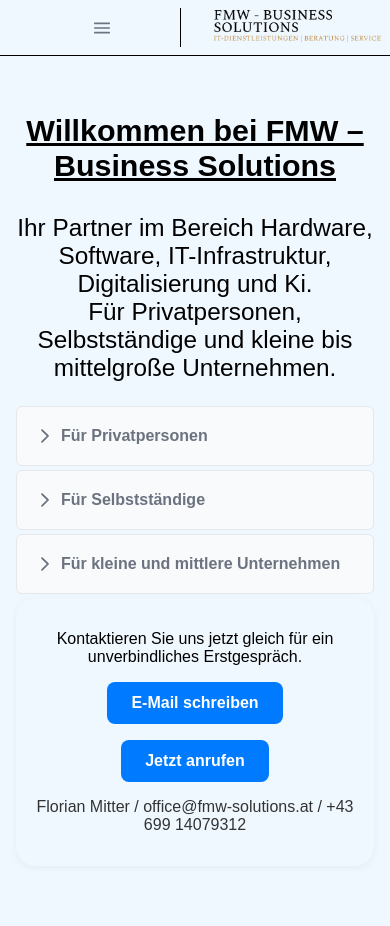
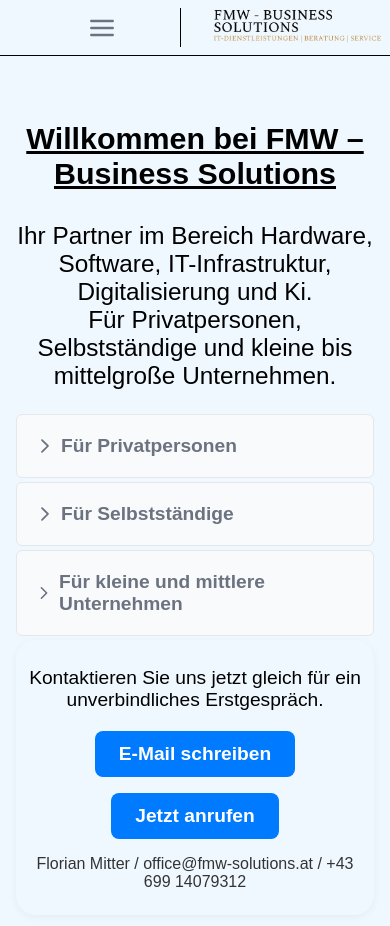
Before and after one commit to FMWBusinessSolutions/FMW-Homepage, a Vue app in the folder frontend/: page / in a window 390 px wide. Shown: the top 926 px of the page. Before the commit the page ends 890 px from the top, so only its background shows below. Built offline with nearby package versions, Linux system fonts and the light colour scheme; a web font is replaced by a local one.

Commit message:
responsive test

```diff
--- a/frontend/src/components/CallToAction.vue
+++ b/frontend/src/components/CTA.vue
@@ -1,6 +1,6 @@
 <template>
   <div class="cta-container">
-    <section class="cta-section">
+    <section class="cta-header">
       <p>
         Kontaktieren Sie uns jetzt gleich für ein unverbindliches Erstgespräch.
       </p>
@@ -10,7 +10,7 @@
         >
         <a href="tel:+4369914079312" class="btn">Jetzt anrufen</a>
       </div>
-      <div class="cta-contact-details">
+      <div class="cta-details">
         <p>Florian Mitter / office@fmw-solutions.at / +43 699 14079312</p>
       </div>
     </section>
@@ -19,14 +19,14 @@
 
 <style scoped>
 .cta-container {
-  margin-top: 0.1rem;
   display: flex;
   justify-content: center;
 }
 
-.cta-section {
+.cta-header {
   text-align: center;
-  padding: 1rem;
+  font-size: 1.2em;
+  padding: 0.5rem;
   border-radius: 20px;
   background-color: #f0f8ff;
   box-shadow: 0 2px 8px rgba(0, 0, 0, 0.05);
@@ -55,7 +55,7 @@
   background-color: #0056b3;
 }
 
-.cta-contact-details p {
+.cta-details p {
   font-size: 1rem;
   color: #333;
 }
--- a/frontend/src/components/MenuBar.vue
+++ b/frontend/src/components/MenuBar.vue
@@ -62,7 +62,6 @@
   align-items: center;
   justify-content: space-between;
   padding: 0.5rem;
-  box-sizing: border-box;
 }
 
 .menubar-wrapper {
@@ -91,7 +90,7 @@
   margin-left: 1em;
   padding: 0;
   box-shadow: none;
-  width: 90%;
+  width: 60%;
 }
 
 /* Menubar internal styling overrides */
@@ -102,7 +101,7 @@
 }
 
 ::v-deep(.p-menuitem-link) {
-  font-size: clamp(1rem, 1.5vw, 1.3rem);
+  font-size: clamp(1em, 1.5vw, 1.3em);
   color: black;
   padding: 0.5rem;
   display: flex;
@@ -118,4 +117,9 @@
   background-color: rgba(0, 0, 0, 0.05);
   border-radius: 1rem;
 }
+
+::v-deep(.p-menubar-button svg) {
+  width: 1.5em;
+  height: 1.5em;
+}
 </style>
--- a/frontend/src/style.css
+++ /dev/null
@@ -1,83 +0,0 @@
-@tailwind base;
-@tailwind components;
-@tailwind utilities;
-
-:root {
-  font-family: system-ui, Avenir, Helvetica, Arial, sans-serif;
-  line-height: 1.5;
-  font-weight: 400;
-
-  color-scheme: light dark;
-  color: rgba(255, 255, 255, 0.87);
-  background-color: #242424;
-
-  font-synthesis: none;
-  text-rendering: optimizeLegibility;
-  -webkit-font-smoothing: antialiased;
-  -moz-osx-font-smoothing: grayscale;
-}
-
-a {
-  font-weight: 500;
-  color: #646cff;
-  text-decoration: inherit;
-}
-a:hover {
-  color: #535bf2;
-}
-
-body {
-  margin: 0;
-  display: flex;
-  place-items: center;
-  min-width: 320px;
-  min-height: 100vh;
-}
-
-h1 {
-  font-size: 3.2em;
-  line-height: 1.1;
-}
-
-button {
-  border-radius: 8px;
-  border: 1px solid transparent;
-  padding: 0.6em 1.2em;
-  font-size: 1em;
-  font-weight: 500;
-  font-family: inherit;
-  background-color: #1a1a1a;
-  cursor: pointer;
-  transition: border-color 0.25s;
-}
-button:hover {
-  border-color: #646cff;
-}
-button:focus,
-button:focus-visible {
-  outline: 4px auto -webkit-focus-ring-color;
-}
-
-.card {
-  padding: 2em;
-}
-
-#app {
-  max-width: 1280px;
-  margin: 0 auto;
-  padding: 2rem;
-  text-align: center;
-}
-
-@media (prefers-color-scheme: light) {
-  :root {
-    color: #213547;
-    background-color: #ffffff;
-  }
-  a:hover {
-    color: #747bff;
-  }
-  button {
-    background-color: #f9f9f9;
-  }
-}
--- a/frontend/src/views/HomeView.vue
+++ b/frontend/src/views/HomeView.vue
@@ -17,7 +17,7 @@
     <Accordion>
       <AccordionTab>
         <template #header>
-          <span>Für Privatpersonen</span>
+          <span class="accordion-header">Für Privatpersonen</span>
         </template>
         <div class="target-group" id="private">
           <p>
@@ -56,7 +56,7 @@
 
       <AccordionTab>
         <template #header>
-          <span>Für Selbstständige</span>
+          <span class="accordion-header">Für Selbstständige</span>
         </template>
         <div class="target-group" id="epu">
           <p>
@@ -93,7 +93,9 @@
 
       <AccordionTab>
         <template #header>
-          <span>Für kleine und mittlere Unternehmen</span>
+          <span class="accordion-header"
+            >Für kleine und mittlere Unternehmen</span
+          >
         </template>
         <div class="target-group" id="kmu">
           <p>Sie nutzen Microsoft Office365 in Ihrem Unternehmen?</p>
@@ -111,9 +113,9 @@
           </p>
           <br />
           <p>
-            <strong
-              >Dann holen Sie mehr aus dem heraus, wofür Sie ohnehin schon
-              bezahlen:</strong
+            <strong>
+              Dann holen Sie mehr aus dem heraus, wofür Sie ohnehin schon
+              bezahlen: </strong
             ><br />
             Microsoft Teams, SharePoint, Power Automate, Power BI, Power Apps &
             Co.
@@ -136,20 +138,19 @@
             Individuelle Lösungen mit der Microsoft Power Platform – ohne
             zusätzliche Software
           </p>
-
           <br />
         </div>
       </AccordionTab>
     </Accordion>
 
-    <CallToAction />
+    <CTA />
   </div>
 </template>
 
 <script setup>
 import Accordion from "primevue/accordion";
 import AccordionTab from "primevue/accordiontab";
-import CallToAction from "@/components/CallToAction.vue";
+import CTA from "@/components/CTA.vue";
 </script>
 
 <style scoped>
@@ -198,36 +199,9 @@
   margin-right: 0.1rem;
 }
 
-.p-accordion .p-accordion-header .p-accordion-header-link {
-  font-size: 1.3rem;
+/* Accordion Header Styling */
+.p-accordion-header .accordion-header {
+  font-size: 1.2rem;
   font-weight: bold;
-  word-break: break-word;
-}
-
-@media (max-width: 768px) {
-  .app-container {
-    padding: 1.5rem 1rem;
-  }
-
-  .intro h1 {
-    font-size: 1.6rem;
-  }
-
-  .intro h2 {
-    font-size: 1.3rem;
-  }
-
-  .intro h3 {
-    font-size: 1.1rem;
-  }
-
-  .target-group {
-    padding: 1rem;
-    margin-bottom: 1.5rem;
-  }
-
-  .target-group p {
-    font-size: 1rem;
-  }
 }
 </style>
--- a/frontend/src/views/OfferView.vue
+++ b/frontend/src/views/OfferView.vue
@@ -1,14 +1,13 @@
 <template>
   <div class="app-container">
     <div class="content">
-      <!-- Obere Preis-Card -->
-      <div class="card-preise text-compact">
+      <div class="card-offer text-compact">
         <h3 class="text-center">
           <p>
             <u>Wir legen Wert auf Transparenz und faire Preise. </u>
           </p>
         </h3>
-        <div class="leistungen-text">
+        <div class="offer-text">
           <p>Unser Stundensatz beträgt 68 € inkl. MwSt</p>
           <p>
             Die Erstberatung per Telefon oder E-Mail sowie die Angebotslegung
@@ -27,10 +26,8 @@
         </div>
       </div>
 
-      <!-- Trennlinie -->
-      <div class="trennlinie"></div>
+      <div class="separator"></div>
 
-      <!-- Angebotsübersicht -->
       <div class="column-grid">
         <div
           v-for="(paket, index) in pakete"
@@ -38,35 +35,31 @@
           class="category-column"
         >
           <h3 class="category-title">{{ paket.titel }}</h3>
-          <div class="card angebot-card">
+          <div class="card offer-card">
             <p>{{ paket.beschreibung }}</p>
           </div>
         </div>
       </div>
     </div>
   </div>
-  <CallToAction />
+  <CTA />
 </template>
 
 <script setup lang="ts">
-import CallToAction from "@/components/CallToAction.vue";
+import CTA from "@/components/CTA.vue";
 
 const pakete = [
   {
     titel: "Warum ist mein PC so langsam?",
     beschreibung:
-      "Wir prüfen Ihr Gerät auf unnötige Programme und Systembremsen. Gemeinsam schaffen wir wieder spürbar mehr Tempo – ohne Datenverlust.",
+      "Wir prüfen Ihr Gerät auf unnötige Programme und Systembremsen. Gemeinsam schaffen wir wieder spürbar mehr Tempo.",
   },
   {
     titel: "Wie kann ich Datenverlust vermeiden?",
     beschreibung:
       "Wir richten automatische Sicherungen für Fotos, Dokumente und E-Mails ein – lokal oder in der Cloud. Damit nichts mehr verloren geht.",
   },
-  {
-    titel: "Wie merke ich mir all meine Passwörter?",
-    beschreibung:
-      "Wir zeigen Ihnen, wie Sie mit einem Passwort-Manager oder dem Microsoft Authenticator sicher und bequem alle Passwörter verwalten.",
-  },
+
   {
     titel: "Warum druckt mein Gerät nicht?",
     beschreibung:
@@ -102,6 +95,11 @@
     beschreibung:
       "Wir zeigen Ihnen, wie Sie Termine digital verwalten – allein oder im Team. Mit Outlook, Teams oder auf Ihrer Website.",
   },
+  {
+    titel: "Wie merke ich mir all meine Passwörter?",
+    beschreibung:
+      "Wir zeigen Ihnen, wie Sie mit einem Passwort-Manager oder dem Microsoft Authenticator sicher und bequem alle Passwörter verwalten.",
+  },
 ];
 </script>
 
@@ -116,7 +114,7 @@
   align-items: center;
 }
 
-.card-preise {
+.card-offer {
   background-color: white;
   border-radius: 30px;
   padding: 1em;
@@ -128,12 +126,12 @@
   text-align: center;
 }
 
-.card-preise.text-compact p {
+.card-offer.text-compact p {
   margin-bottom: 0.5em;
   line-height: 1em;
 }
 
-.trennlinie {
+.separator {
   width: 100%;
   height: 2px;
   background-color: black;
@@ -145,16 +143,16 @@
   text-align: center;
 }
 
-.leistungen-text {
+.offer-text {
   text-align: left;
   margin-top: 0.4em;
-  font-size: 0.9em;
+  font-size: 1em;
 }
 
 .column-grid {
   display: grid;
   grid-template-columns: repeat(auto-fit, minmax(240px, 1fr));
-  gap: 1em;
+  gap: 1.5em;
   width: 90%;
   align-items: stretch;
 }
@@ -170,7 +168,7 @@
 
 .category-title {
   font-weight: bold;
-  font-size: 1.2rem;
+  font-size: 1.1rem;
   margin-bottom: 1em;
   padding: 0 0.5em;
   min-height: 2.5em;
@@ -179,7 +177,7 @@
   justify-content: center;
 }
 
-.angebot-card {
+.offer-card {
   background-color: white;
   border-radius: 30px;
   padding: 1em;
@@ -188,6 +186,6 @@
   display: flex;
   flex-direction: column;
   justify-content: flex-start;
-  text-align: center;
+  text-align: left;
 }
 </style>
```
